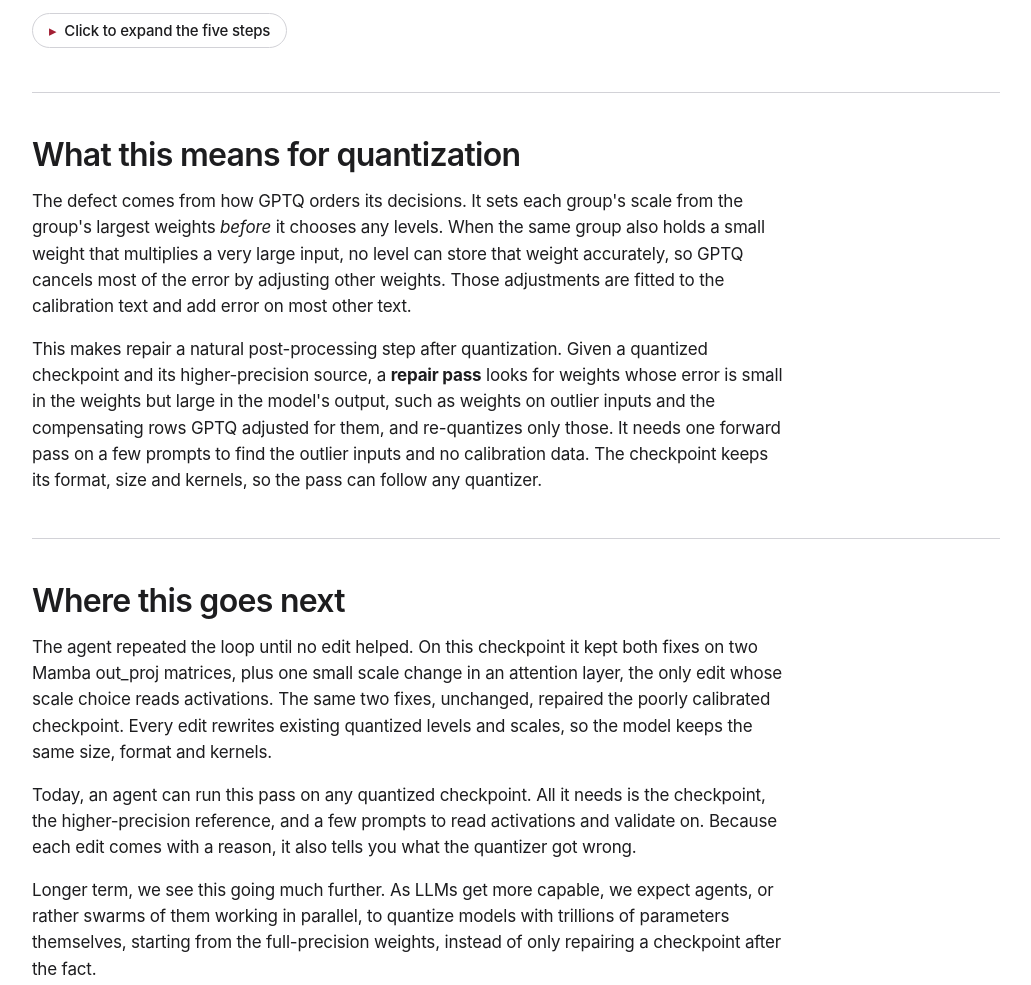
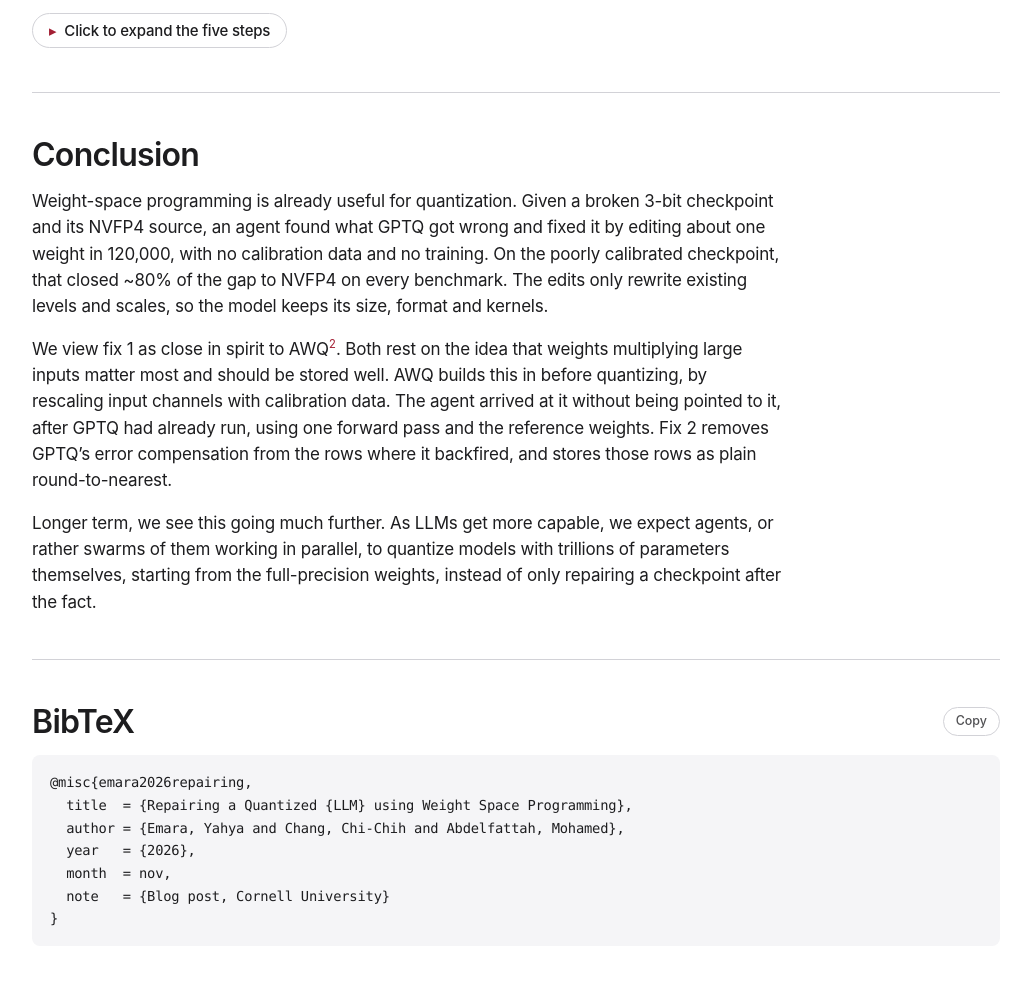
Before and after one commit to sharar-project/sharar-project.github.io, a plain HTML site: page src/posts/repairing-quantized-llm.html in a window 1280 px wide. Shown: the part 4464-5449 px from the top of the page, without its empty margins (124-1155 px from the left). Drawn offline with nearby package versions, Linux system fonts and the light colour scheme.

Commit message:
Repair post: fold the takeaways into a new conclusion that relates fix 1 to AWQ and fix 2 to GPTQ's compensation

```diff
--- a/src/posts/repairing-quantized-llm.html
+++ b/src/posts/repairing-quantized-llm.html
@@ -391,16 +391,10 @@ footer a:hover { color: var(--accent); }
     </details>
   </section>
 
-  <section id="takeaways">
-    <h2>What this means for quantization</h2>
-    <p>The defect comes from how GPTQ orders its decisions. It sets each group's scale from the group's largest weights <i>before</i> it chooses any levels. When the same group also holds a small weight that multiplies a very large input, no level can store that weight accurately, so GPTQ cancels most of the error by adjusting other weights. Those adjustments are fitted to the calibration text and add error on most other text.</p>
-    <p>This makes repair a natural post-processing step after quantization. Given a quantized checkpoint and its higher-precision source, a <b>repair pass</b> looks for weights whose error is small in the weights but large in the model's output, such as weights on outlier inputs and the compensating rows GPTQ adjusted for them, and re-quantizes only those. It needs one forward pass on a few prompts to find the outlier inputs and no calibration data. The checkpoint keeps its format, size and kernels, so the pass can follow any quantizer.</p>
-  </section>
-
   <section id="next">
-    <h2>Where this goes next</h2>
-    <p>The agent repeated the loop until no edit helped. On this checkpoint it kept both fixes on two Mamba out_proj matrices, plus one small scale change in an attention layer, the only edit whose scale choice reads activations. The same two fixes, unchanged, repaired the poorly calibrated checkpoint. Every edit rewrites existing quantized levels and scales, so the model keeps the same size, format and kernels.</p>
-    <p>Today, an agent can run this pass on any quantized checkpoint. All it needs is the checkpoint, the higher-precision reference, and a few prompts to read activations and validate on. Because each edit comes with a reason, it also tells you what the quantizer got wrong.</p>
+    <h2>Conclusion</h2>
+    <p>Weight-space programming is already useful for quantization. Given a broken 3-bit checkpoint and its NVFP4 source, an agent found what GPTQ got wrong and fixed it by editing about one weight in 120,000, with no calibration data and no training. On the poorly calibrated checkpoint, that closed ~80% of the gap to NVFP4 on every benchmark. The edits only rewrite existing levels and scales, so the model keeps its size, format and kernels.</p>
+    <p>We view fix 1 as close in spirit to AWQ<sup><a href="#r2">2</a></sup>. Both rest on the idea that weights multiplying large inputs matter most and should be stored well. AWQ builds this in before quantizing, by rescaling input channels with calibration data. The agent arrived at it without being pointed to it, after GPTQ had already run, using one forward pass and the reference weights. Fix 2 removes GPTQ’s error compensation from the rows where it backfired, and stores those rows as plain round-to-nearest.</p>
     <p>Longer term, we see this going much further. As LLMs get more capable, we expect agents, or rather swarms of them working in parallel, to quantize models with trillions of parameters themselves, starting from the full-precision weights, instead of only repairing a checkpoint after the fact.</p>
   </section>
 
```
